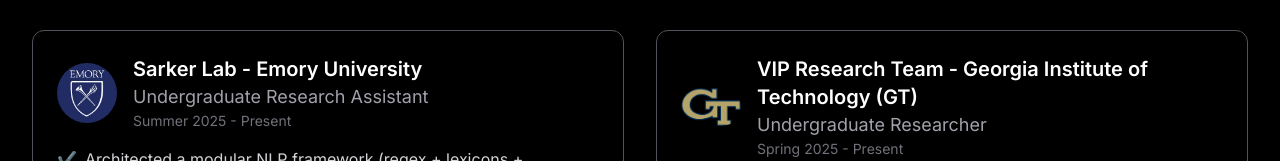
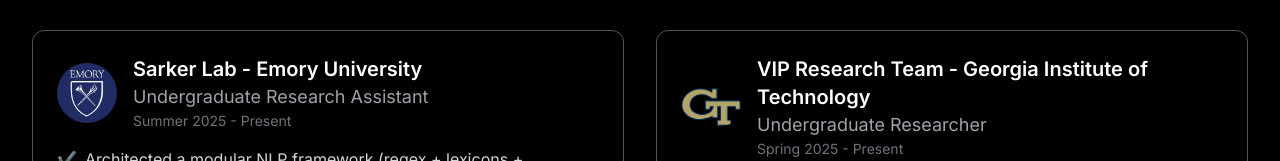
Before and after one commit to OneOfCosmosMostWanted/personal_web, a Next.js app: page /experience in a window 1280 px wide. Shown: the part 725-886 px from the top of the page. Built offline with nearby package versions, Linux system fonts and the light colour scheme; no server answers; what tailwindcss-debug-screens would draw is missing.

Commit message:
Update page.tsx

```diff
--- a/app/experience/page.tsx
+++ b/app/experience/page.tsx
@@ -38,7 +38,7 @@
     image: "/emory.png",
   },
   {
-    company: "VIP Research Team - Georgia Institute of Technology (GT)",
+    company: "VIP Research Team - Georgia Institute of Technology",
     role: "Undergraduate Researcher",
     date: "Spring 2025 - Present",
     description: [
```
